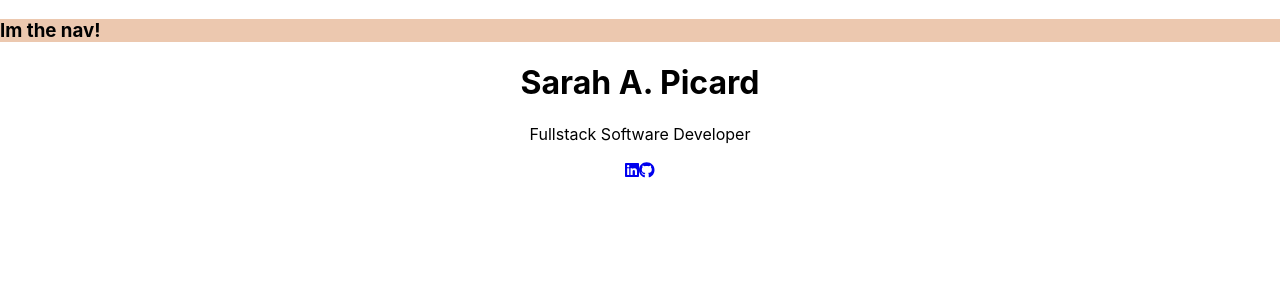
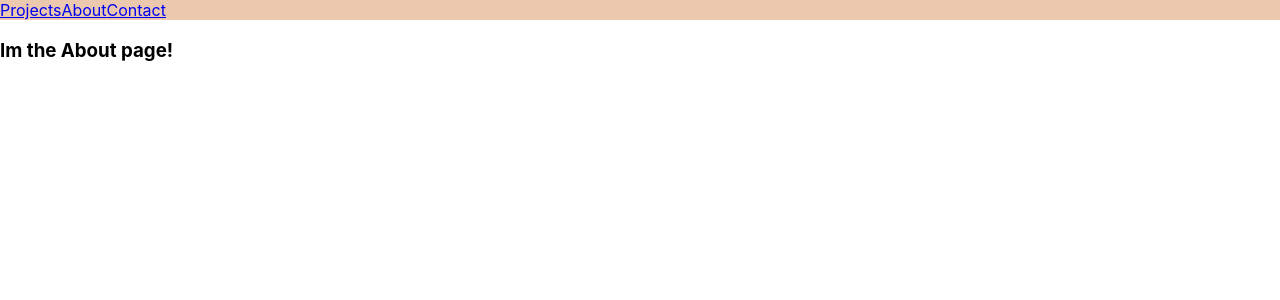
Before and after one commit to sarahpicard/portfolio, a React (Create React App) app: page /about in a window 1280 px wide. Shown: the top 300 px of the page. Built offline with nearby package versions, Linux system fonts and the light colour scheme.

Commit message:
stub project, about, and contact page and route

```diff
--- a/src/App.css
+++ b/src/App.css
@@ -4,8 +4,6 @@ div .greeting-head {
 div .nav {
   background-color: #ECC8AF;
 }
-div .social-icons {
-  flex: auto;
-  flex-direction: row;
-
+.social-icons {
+  margin: 1.8%;
 }
--- a/src/App.js
+++ b/src/App.js
@@ -1,13 +1,23 @@
 import logo from './logo.svg';
 import './App.css';
-import Greeting from './pages/Greeting';
+import Home from './pages/Home';
 import Nav from './components/nav/Nav';
+import { Routes, Route } from 'react-router-dom';
+import Projects from './pages/Projects';
+import About from './pages/About';
+import Contact from './pages/Contact';
+
 
 function App() {
   return (
     <div>
       <Nav />
-      <Greeting />
+      <Routes>
+        <Route path="/" element={<Home />} />
+        <Route path="/projects" element={<Projects />} />
+        <Route path="/about" element={<About />} />
+        <Route path="/contact" element={<Contact />} />
+      </Routes>
     </div>
   );
 }
--- a/src/components/nav/Nav.jsx
+++ b/src/components/nav/Nav.jsx
@@ -2,7 +2,9 @@ const Nav = () => {
 
   return(
     <div className="nav">
-      <h3>Im the nav!</h3>
+      <a href="/projects">Projects</a>
+      <a href="/about">About</a>
+      <a href="/contact">Contact</a>
     </div>
   )
 }
--- /dev/null
+++ b/src/pages/About.jsx
@@ -0,0 +1,9 @@
+const About = () => {
+  return(
+    <div>
+      <h3>Im the About page!</h3>
+    </div>
+  )
+}
+
+export default About
--- /dev/null
+++ b/src/pages/Contact.jsx
@@ -0,0 +1,9 @@
+const Contact = () => {
+  return (
+    <div>
+      <h4>Im a contact form </h4>
+    </div>
+  )
+}
+
+export default Contact
--- a/src/pages/Greeting.jsx
+++ b/src/pages/Home.jsx
@@ -3,16 +3,16 @@ import { faGithub } from "@fortawesome/free-brands-svg-icons"
 import { faLinkedin } from "@fortawesome/free-brands-svg-icons"
 
 const Greeting = () => {
-  return(
+  return (
     <div className="greeting-head">
       <h1>Sarah A. Picard</h1>
       <p>Fullstack Software Developer</p>
-      <div className="social-icons">
-        <a href="https://www.linkedin.com/in/sarah-picard/">
-          <FontAwesomeIcon icon={faLinkedin} />
+      <div className="social-button">
+        <a className="social-icons" href="https://www.linkedin.com/in/sarah-picard/">
+          <FontAwesomeIcon icon={faLinkedin} size='2x' />
         </a>
-        <a href="https://github.com/sarahpicard">
-          <FontAwesomeIcon icon={faGithub} />
+        <a className="social-icons" href="https://github.com/sarahpicard">
+          <FontAwesomeIcon icon={faGithub} size='2x' />
         </a>
       </div>
     </div>
--- /dev/null
+++ b/src/pages/Projects.jsx
@@ -0,0 +1,9 @@
+const Projects = () => {
+  return (
+    <div>
+      <h4>I'm a project!</h4>
+    </div>
+  )
+}
+
+export default Projects
```
